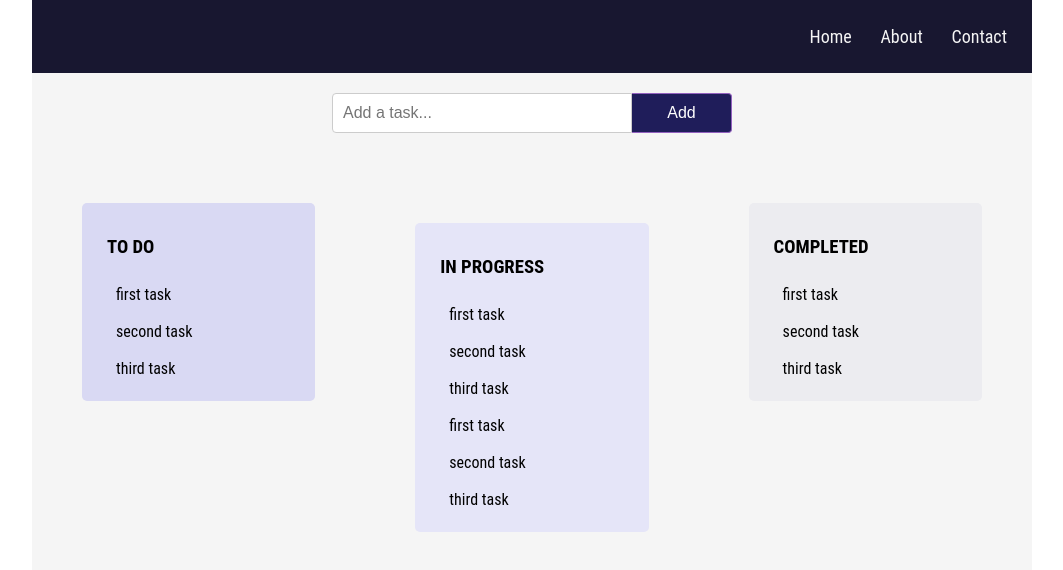
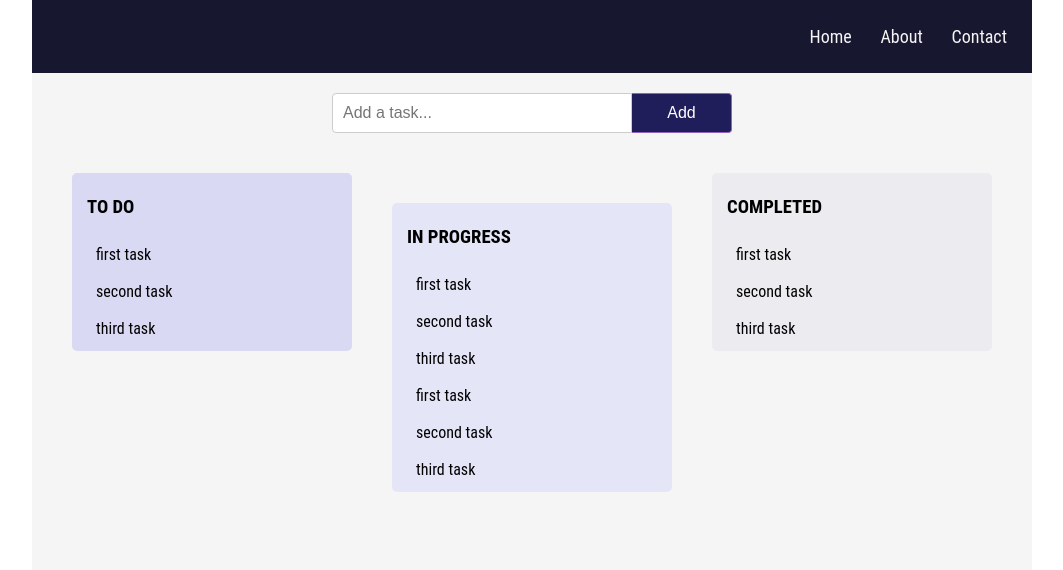
Before and after one commit to piankabianka/ToDoList, a plain HTML site: page index.html in a window 1280 px wide. Shown: the whole page, without its empty margins (108-1171 px from the left). Drawn offline with Linux system fonts and the light colour scheme.

Commit message:
flex fixed

```diff
--- a/index.html
+++ b/index.html
@@ -22,7 +22,7 @@
 	    	<button class="submit-button">Add<div class="add-ball"></div></button>
 	    </form>
 
-        <div id="lists">
+        <div class="lists-container">
             <div id="to-do-list" class="list">
                 <ul>
                     <h3>TO DO</h3>
--- a/styles.css
+++ b/styles.css
@@ -4,7 +4,7 @@ body{
 
 }
 #wrapper{
-    width:1000px;
+    max-width:1000px;
     height:1000px;
     margin: 0px auto;
     background-color: rgb(245, 245, 245);
@@ -79,22 +79,43 @@ body{
 }
 
 /*------------LISTY------------*/
-
-.lists:after{
-    content:"";
-    display:block;
-    clear:both;
+.lists-container{
+    min-height: max-content;
+    display:flex;
+    flex-wrap: wrap;
+    justify-content: space-between;
 }
 
+
 .list{
-    float:left;
-    width:21.33%;
-    margin:5%;
-    padding:1%;
-    height:auto;
+    flex: 0 1 28%;
+    margin-top: 20px;
+    height:max-content;
     position:relative;
     border-radius: 5px;
-    position:relative;
+
+}
+
+#to-do-list{
+    background-color: rgb(217, 217, 243);
+    margin-left:40px;
+}
+
+#in-progress-list{
+    background-color:rgb(229, 229, 248) ;
+    top:30px;
+
+}
+
+#done-list{
+    background-color: rgb(236, 236, 240);
+    margin-right:40px;
+}
+
+@media screen and(min-width: 900px){
+
+
+
 }
 
 
@@ -175,21 +196,7 @@ body{
 }
 
 
-#to-do-list{
-    background-color: rgb(217, 217, 243);
 
-}
-
-#in-progress-list{
-    background-color:rgb(229, 229, 248) ;
-    top:20px;
-
-}
-
-#done-list{
-    background-color: rgb(236, 236, 240);
-
-}
 
 /*------------ANIMACJE------------*/
 
```
